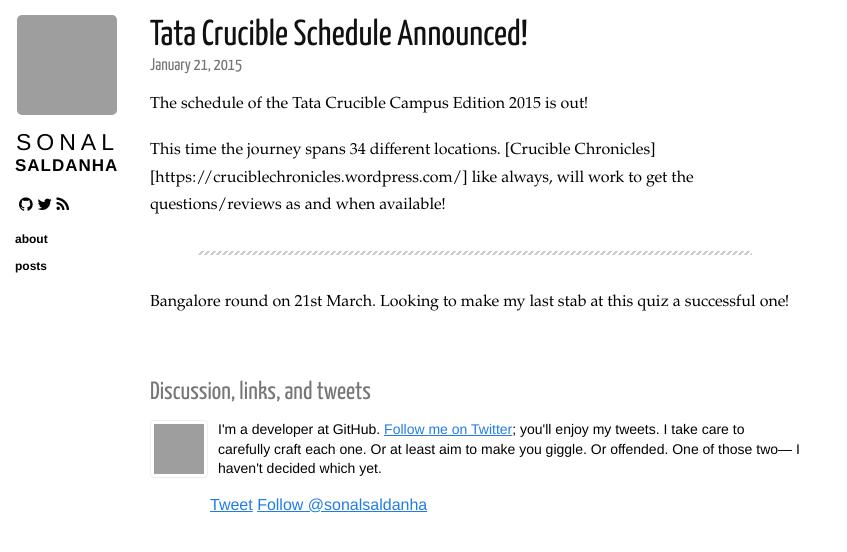
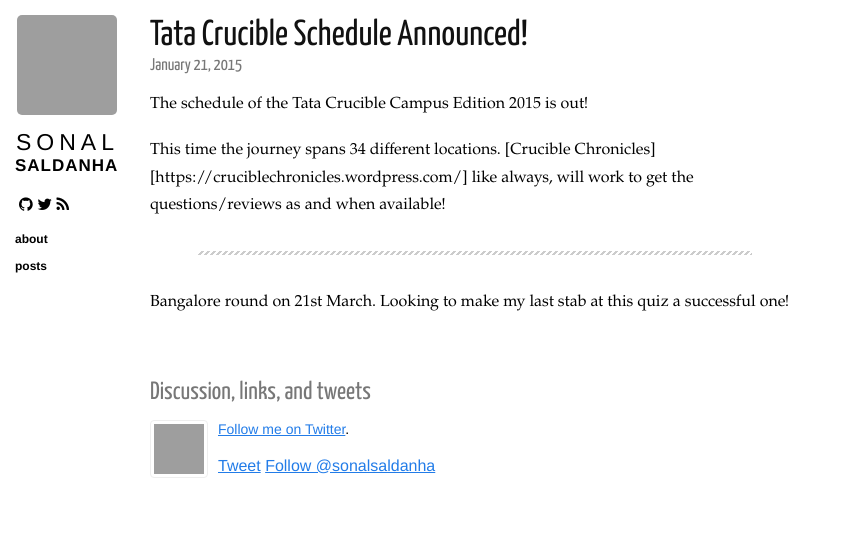
Before and after one commit to ssonal/ssonal.github.io, a Jekyll site: the page built from _posts/2015-01-21-crucible.markdown, in a window 1280 px wide, cut to the strip 0-552 px from the top of the page. Shown: the whole strip, without its empty margins (0-847 px from the left). Built offline with Jekyll 4.4.1, drawn with Linux system fonts in a browser that asks for light colours; nearby versions of some CDN libraries; Markdown is read by kramdown in place of the engine named in the settings; comment, search, counter and statistics services are not loaded; grey boxes are pictures that could not be loaded.

Commit message:
Update post.html

```diff
--- a/_layouts/post.html
+++ b/_layouts/post.html
@@ -22,9 +22,7 @@
       </a>
 
       <p>
-        I'm a developer at GitHub. <a href="https://twitter.com/{{ site.twitter }}" target="_blank">Follow me on Twitter</a>;
-        you'll enjoy my tweets. I take care to carefully craft each one. Or at least aim to make
-        you giggle. Or offended. One of those two&mdash; I haven't decided which yet.
+        <a href="https://twitter.com/{{ site.twitter }}" target="_blank">Follow me on Twitter</a>.
       </p>
 
       <a href="http://twitter.com/share" class="twitter-share-button" data-count="none" data-via="{{ site.twitter }}">Tweet</a>
```
